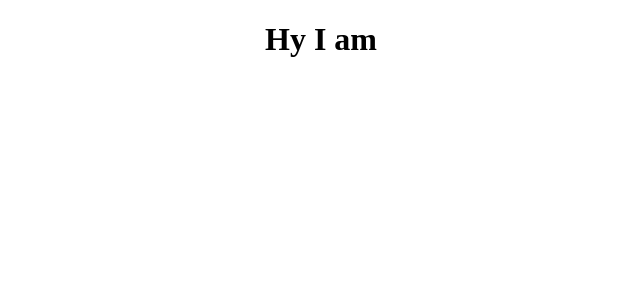
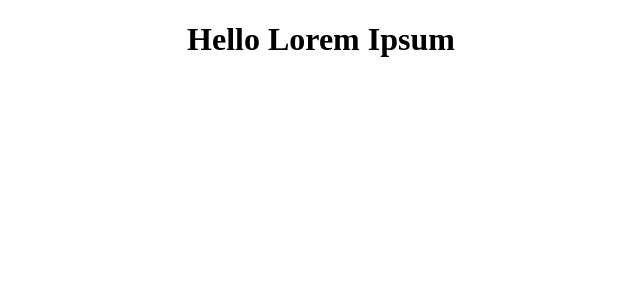
Before and after one commit to pavelFaraday/React-Redux-Projects, a React (Create React App) app in the folder simple-project/: page / in a window 1280 px wide. Shown: the top 300 px of the page, without its empty margins (319-959 px from the left). Built offline with nearby package versions, Linux system fonts and the light colour scheme.

Commit message:
React Redux Projects - 2. Simple Project | define reducers, combine reducers, store

```diff
--- a/simple-project/src/App.js
+++ b/simple-project/src/App.js
@@ -1,9 +1,10 @@
 import "./App.css";
+import HomePage from "../src/components/HomePage/index";
 
 function App() {
 	return (
 		<div className="App">
-			<h1>Hy I am</h1>
+			<HomePage />
 		</div>
 	);
 }
--- /dev/null
+++ b/simple-project/src/components/HomePage/index.js
@@ -0,0 +1,11 @@
+import React from "react";
+
+const homePage = (props) => {
+	return (
+		<div>
+			<h1>Hello Lorem Ipsum</h1>
+		</div>
+	);
+};
+
+export default homePage;
--- /dev/null
+++ b/simple-project/src/components/HomePage/reducers.js
@@ -0,0 +1,10 @@
+const defaultState = {};
+
+const homePageReducer = (state = defaultState, action) => {
+	switch (action.type) {
+		default:
+			return state;
+	}
+};
+
+export default homePageReducer;
--- a/simple-project/src/index.js
+++ b/simple-project/src/index.js
@@ -1,10 +1,14 @@
 import React from "react";
 import ReactDOM from "react-dom";
 import App from "./App";
+import { Provider } from "react-redux";
+import store from "./store";
 
 ReactDOM.render(
 	<React.StrictMode>
-		<App />
+		<Provider store={store}>
+			<App />
+		</Provider>
 	</React.StrictMode>,
 	document.getElementById("root")
 );
--- /dev/null
+++ b/simple-project/src/store.js
@@ -0,0 +1,7 @@
+import { createStore, combineReducers } from "redux";
+import homePageReducer from "./components/HomePage/reducers";
+
+const allReducers = combineReducers({ homePageReducer });
+const store = createStore(allReducers);
+
+export default store;
```
Also changed, not shown: simple-project/src/containers/HomePage/reducers.js (deleted, +0 -10 lines), simple-project/src/containers/HomePage/index.jsx (deleted).
